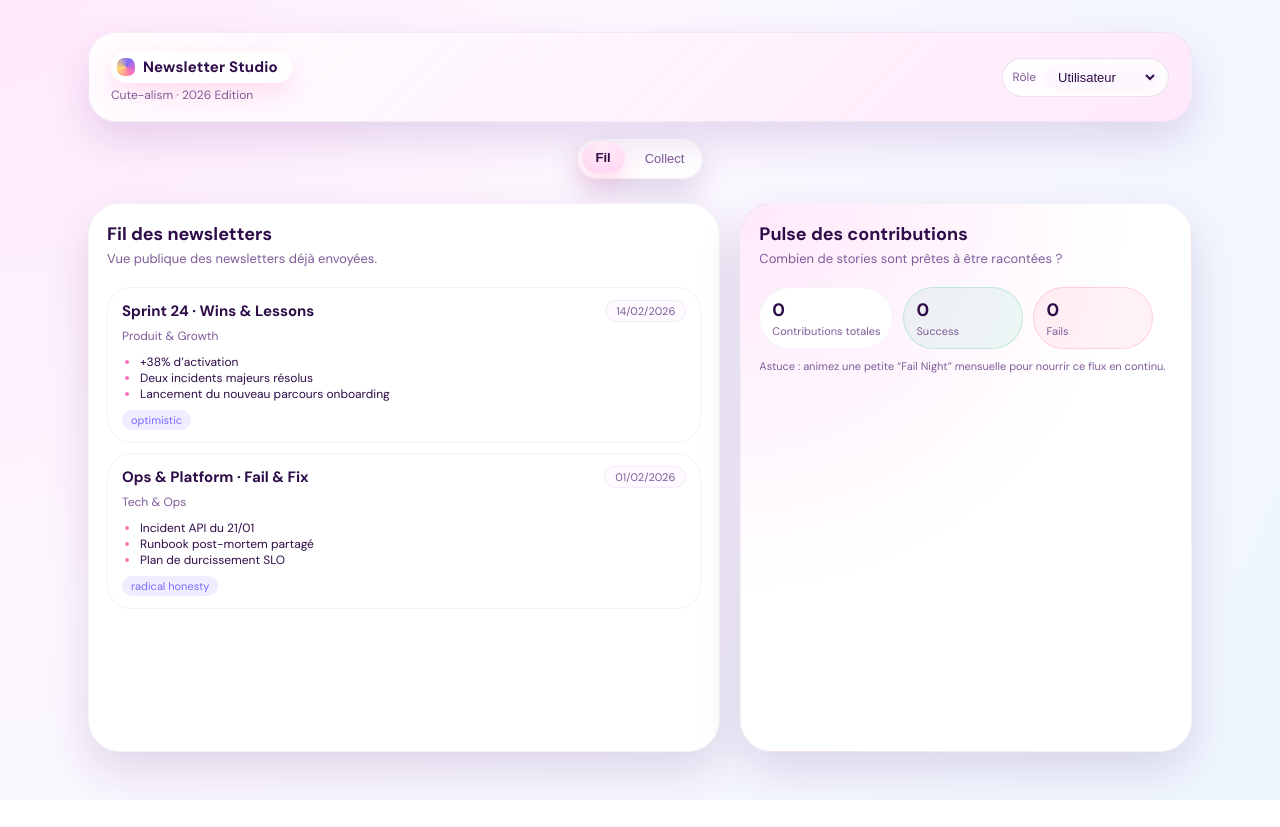
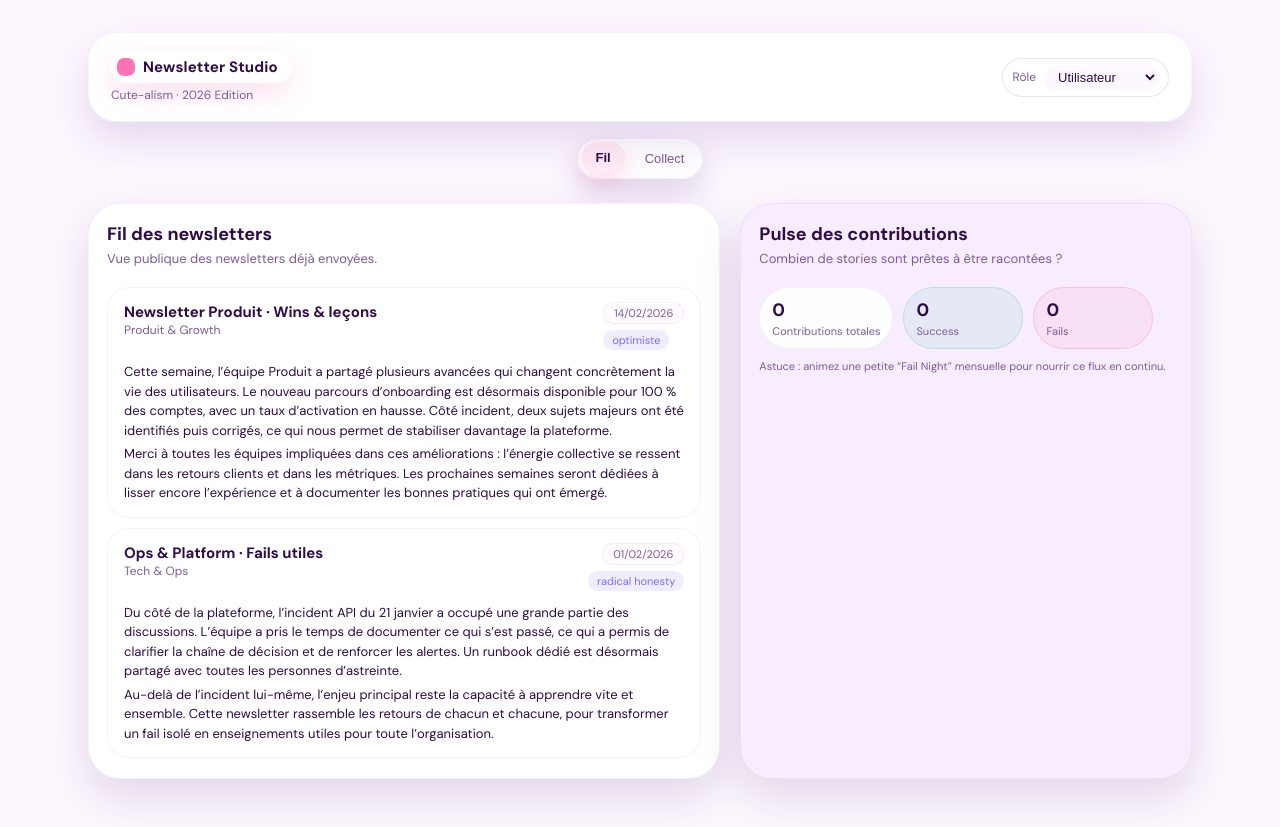
Before and after one commit to agentdouble/Newsletter, a React (Vite) app in the folder frontend/: page / in a window 1280 px wide. Before the commit the page ends 800 px from the top, so only its background shows below. Built offline with nearby package versions, Linux system fonts and the light colour scheme.

Commit message:
feat(frontend): article-style feed and flat cute-alism

```diff
--- a/frontend/src/App.jsx
+++ b/frontend/src/App.jsx
@@ -23,19 +23,29 @@ const STORY_TYPES = [
 const mockNewsletters = [
   {
     id: 'nl-001',
-    title: 'Sprint 24 · Wins & Lessons',
+    title: 'Newsletter Produit · Wins & leçons',
     date: '2026-02-14',
-    mood: 'optimistic',
-    highlights: ['+38% d’activation', 'Deux incidents majeurs résolus', 'Lancement du nouveau parcours onboarding'],
-    audience: 'Produit & Growth'
+    mood: 'optimiste',
+    audience: 'Produit & Growth',
+    body:
+      "Cette semaine, l’équipe Produit a partagé plusieurs avancées qui changent concrètement la vie des utilisateurs. " +
+      "Le nouveau parcours d’onboarding est désormais disponible pour 100 % des comptes, avec un taux d’activation en hausse. " +
+      "Côté incident, deux sujets majeurs ont été identifiés puis corrigés, ce qui nous permet de stabiliser davantage la plateforme.\n\n" +
+      "Merci à toutes les équipes impliquées dans ces améliorations : l’énergie collective se ressent dans les retours clients et dans les métriques. " +
+      "Les prochaines semaines seront dédiées à lisser encore l’expérience et à documenter les bonnes pratiques qui ont émergé."
   },
   {
     id: 'nl-002',
-    title: 'Ops & Platform · Fail & Fix',
+    title: 'Ops & Platform · Fails utiles',
     date: '2026-02-01',
     mood: 'radical honesty',
-    highlights: ['Incident API du 21/01', 'Runbook post-mortem partagé', 'Plan de durcissement SLO'],
-    audience: 'Tech & Ops'
+    audience: 'Tech & Ops',
+    body:
+      "Du côté de la plateforme, l’incident API du 21 janvier a occupé une grande partie des discussions. " +
+      "L’équipe a pris le temps de documenter ce qui s’est passé, ce qui a permis de clarifier la chaîne de décision et de renforcer les alertes. " +
+      "Un runbook dédié est désormais partagé avec toutes les personnes d’astreinte.\n\n" +
+      "Au-delà de l’incident lui-même, l’enjeu principal reste la capacité à apprendre vite et ensemble. " +
+      "Cette newsletter rassemble les retours de chacun et chacune, pour transformer un fail isolé en enseignements utiles pour toute l’organisation."
   }
 ];
 
@@ -94,6 +104,7 @@ function App() {
   const [role, setRole] = useState('user');
   const [activeTab, setActiveTab] = useState('feed');
   const [contributions, setContributions] = useState([]);
+  const [newsletters, setNewsletters] = useState(mockNewsletters);
   const [users, setUsers] = useState(initialUsers);
   const [groups, setGroups] = useState(initialGroups);
   const [newsletterDraft, setNewsletterDraft] = useState('');
@@ -127,6 +138,20 @@ function App() {
       contributions: contributions.length
     });
     setNewsletterDraft(draft);
+
+    const article = {
+      id: `nl-${Date.now()}`,
+      title: `Newsletter d’équipe – ${new Date().toLocaleDateString('fr-FR')}`,
+      date: new Date().toISOString(),
+      mood: 'générée automatiquement',
+      audience: 'Toute l’organisation',
+      body: draft
+    };
+
+    console.info('[generator] newsletter_published_to_feed', {
+      id: article.id
+    });
+    setNewsletters((prev) => [article, ...prev]);
   };
 
   const handleAddUser = (user) => {
@@ -190,7 +215,7 @@ function App() {
 
       <main className="app-main">
         {currentTab.id === 'feed' && (
-          <FeedTab newsletters={mockNewsletters} contributions={contributions} />
+          <FeedTab newsletters={newsletters} contributions={contributions} />
         )}
         {currentTab.id === 'collect' && (
           <CollectTab onCreate={handleCreateContribution} />
@@ -227,21 +252,28 @@ function FeedTab({ newsletters, contributions }) {
         </header>
         <div className="panel-body panel-body--list">
           {newsletters.map((nl) => (
-            <div key={nl.id} className="newsletter-chip">
-              <div className="newsletter-chip-header">
+            <article key={nl.id} className="newsletter-article">
+              <header className="newsletter-article-header">
+                <div>
                   <h3>{nl.title}</h3>
+                  <p className="newsletter-chip-audience">{nl.audience}</p>
+                </div>
+                <div className="newsletter-meta-column">
                   <span className="tag tag--soft">
                     {new Date(nl.date).toLocaleDateString('fr-FR')}
                   </span>
+                  {nl.mood && <span className="mood-pill">{nl.mood}</span>}
                 </div>
-              <p className="newsletter-chip-audience">{nl.audience}</p>
-              <ul className="newsletter-highlights">
-                {nl.highlights.map((h) => (
-                  <li key={h}>{h}</li>
+              </header>
+              <div className="newsletter-body">
+                {nl.body
+                  .split('\n\n')
+                  .filter((block) => block.trim().length > 0)
+                  .map((block, index) => (
+                    <p key={index}>{block}</p>
                   ))}
-              </ul>
-              <span className="mood-pill">{nl.mood}</span>
               </div>
+            </article>
           ))}
         </div>
       </article>
--- a/frontend/src/styles.css
+++ b/frontend/src/styles.css
@@ -32,7 +32,7 @@ body {
   margin: 0;
   padding: 0;
   font-family: var(--font-sans);
-  background: radial-gradient(circle at top left, #ffe9fb 0, #fdf7ff 40%, #eef6ff 100%);
+  background: var(--bg);
   color: var(--text);
 }
 
@@ -62,7 +62,7 @@ body {
   justify-content: space-between;
   padding: 18px 22px;
   border-radius: var(--radius-xl);
-  background: linear-gradient(135deg, rgba(255, 255, 255, 0.85), #ffe9fb);
+  background: #ffffff;
   border: 1px solid var(--border-subtle);
   backdrop-filter: blur(18px);
   box-shadow: 0 18px 40px rgba(93, 32, 138, 0.15);
@@ -89,7 +89,7 @@ body {
   width: 18px;
   height: 18px;
   border-radius: 40%;
-  background: conic-gradient(from 140deg, #ff72b6, #ffd86f, #7b6cff, #ff72b6);
+  background: var(--accent);
 }
 
 .logo-text {
@@ -168,7 +168,7 @@ body {
 }
 
 .tab-button--active {
-  background: radial-gradient(circle at top, #ffedf8, #ffd4f1);
+  background: var(--accent-soft);
   color: var(--text);
   font-weight: 600;
   box-shadow: 0 10px 22px rgba(255, 114, 182, 0.25);
@@ -206,7 +206,7 @@ body {
 }
 
 .panel-card--accent {
-  background: radial-gradient(circle at top left, #ffe9fb 0, #ffffff 55%);
+  background: var(--bg-elevated-soft);
 }
 
 .panel-card--wide {
@@ -267,6 +267,41 @@ body {
   padding-left: 18px;
   font-size: 12px;
   color: var(--text);
+}
+
+.newsletter-article {
+  padding: 14px 16px;
+  border-radius: 22px;
+  border: 1px solid var(--border-subtle);
+  background: #ffffff;
+  display: flex;
+  flex-direction: column;
+  gap: 8px;
+}
+
+.newsletter-article-header {
+  display: flex;
+  align-items: flex-start;
+  justify-content: space-between;
+  gap: 10px;
+}
+
+.newsletter-article-header h3 {
+  margin: 0;
+  font-size: 15px;
+}
+
+.newsletter-meta-column {
+  display: flex;
+  flex-direction: column;
+  align-items: flex-end;
+  gap: 4px;
+}
+
+.newsletter-body p {
+  margin: 4px 0 0;
+  font-size: 13px;
+  line-height: 1.5;
 }
 
 .mood-pill {
@@ -420,7 +455,7 @@ body {
 }
 
 .pill-switch-item--active {
-  background: radial-gradient(circle at top, #ffedf8, #ffd4f1);
+  background: var(--accent-soft);
   box-shadow: 0 8px 18px rgba(255, 114, 182, 0.24);
   color: var(--text);
   font-weight: 600;
@@ -461,7 +496,7 @@ body {
 }
 
 .primary-button {
-  background: linear-gradient(135deg, var(--accent), var(--accent-strong));
+  background: var(--accent);
   color: #fff;
   box-shadow: 0 12px 26px rgba(255, 114, 182, 0.35);
 }
@@ -579,7 +614,7 @@ body {
   width: 26px;
   height: 26px;
   border-radius: 12px;
-  background: linear-gradient(135deg, #7b6cff, #ff72b6);
+  background: var(--accent-alt);
   color: #fff;
   display: inline-flex;
   align-items: center;
```
Also changed, not shown: 1 other file (tests, documents, lock files or other folders). Lines whose indentation alone changed are shown as unchanged.
